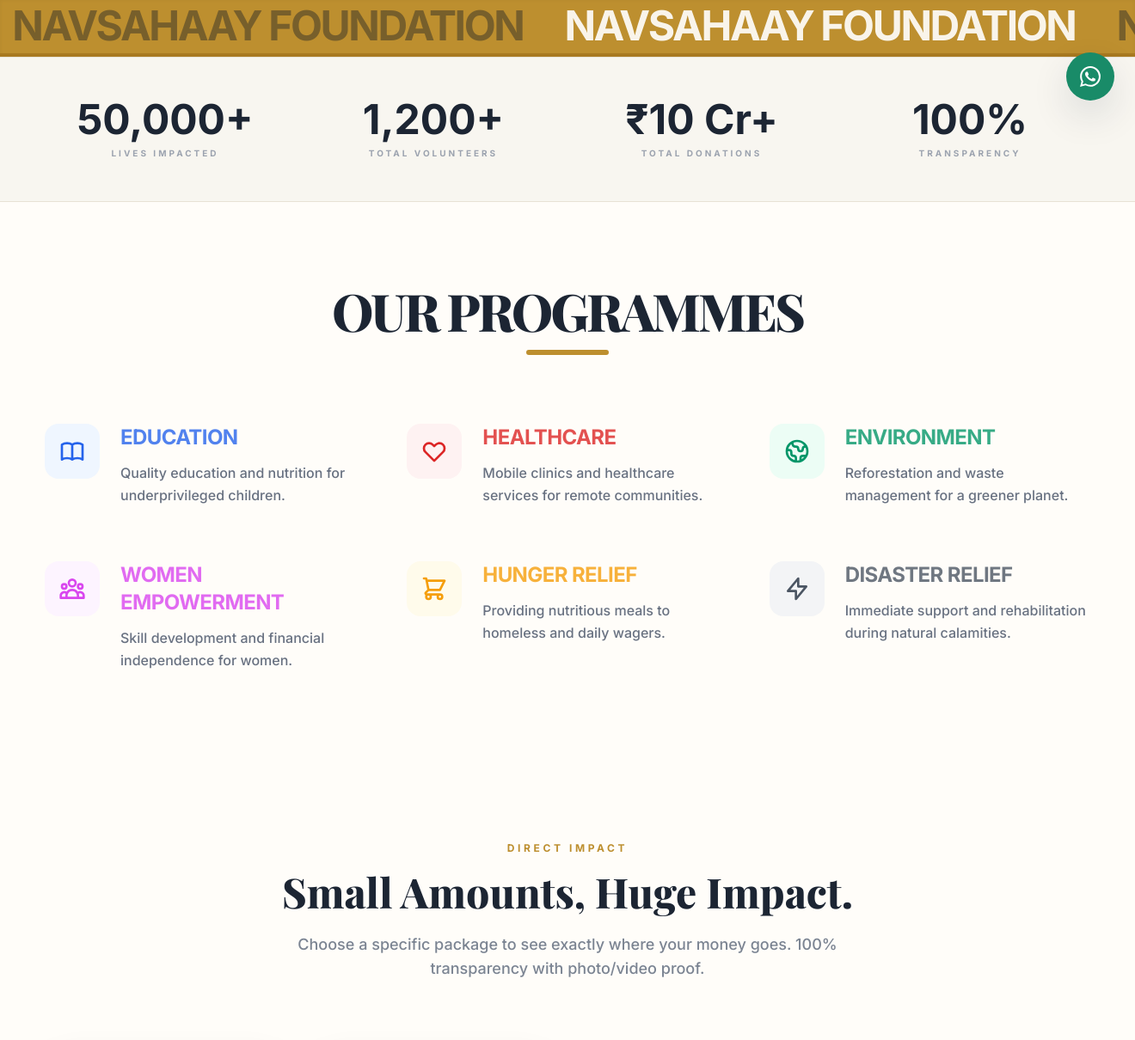
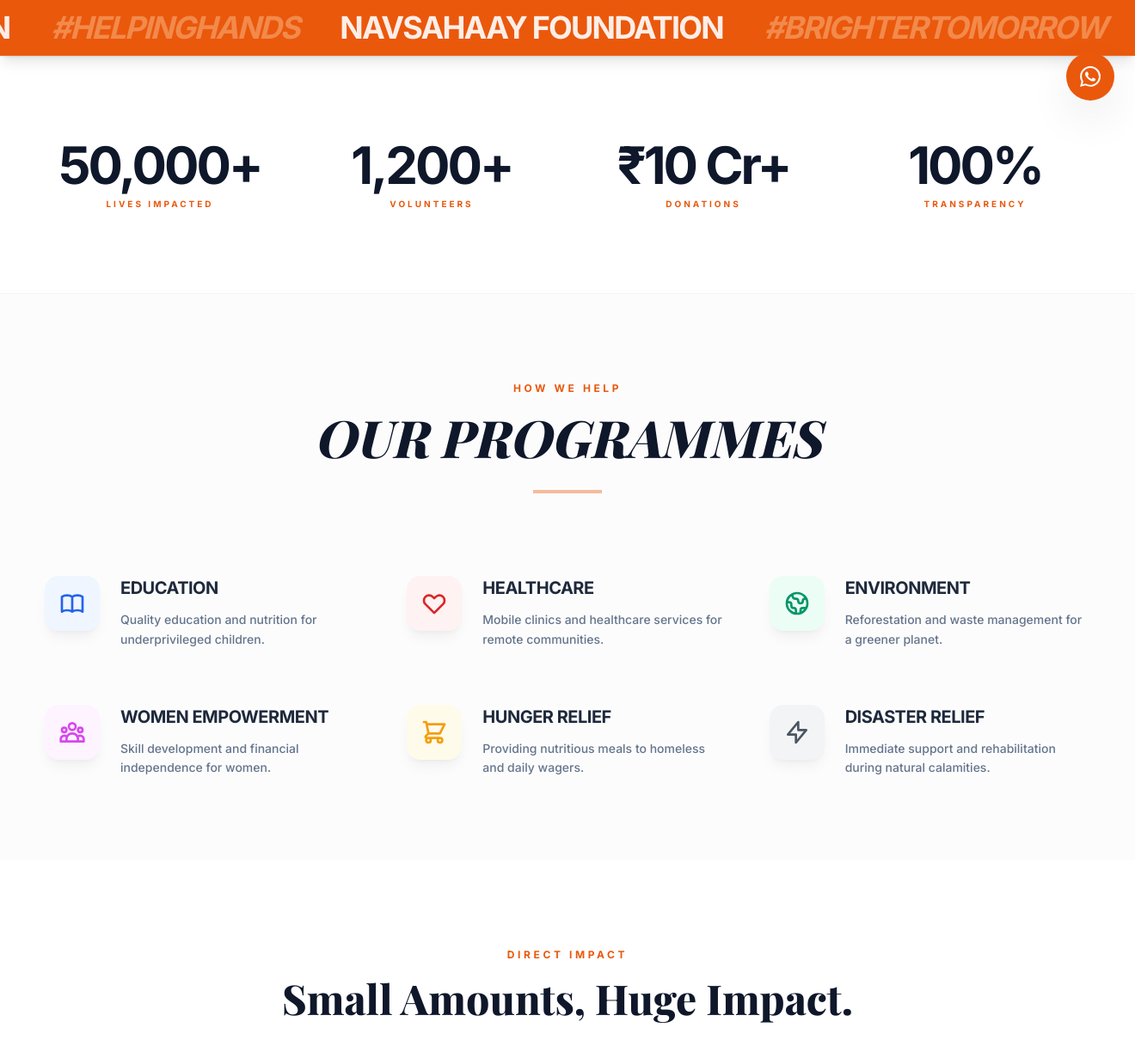
Before and after one commit to supportzingtv-create/NavSahaay, a Flask app: page / in a window 1320 px wide. Shown: the part 659-1869 px from the top of the page at 86% size. Run offline with Flask 3, Linux system fonts and the light colour scheme; data that the repository does not hold is empty; some libraries are stand-ins or nearby versions.

Commit message:
asdfggafahrqhrfq

```diff
--- a/app/templates/base.html
+++ b/app/templates/base.html
@@ -31,12 +31,17 @@
                     },
                     colors: {
                         primary: {
-                            50: '#fbf6e8',
-                            100: '#f5e8c5',
-                            500: '#d2aa55',
-                            600: '#bd8f2f',
-                            700: '#a87920',
-                            800: '#805d15',
+                            50: '#fff7ed',
+                            100: '#ffedd5',
+                            500: '#f97316',
+                            600: '#ea580c',
+                            700: '#c2410c',
+                            800: '#9a3412',
+                        },
+                        secondary: {
+                            50: '#f8fafc',
+                            900: '#0f172a',
+                            950: '#020617',
                         }
                     }
                 }
@@ -45,17 +50,27 @@
     </script>
 
     <style>
+        :root {
+            --brand-orange: #f97316;
+            --brand-navy: #0f172a;
+            --brand-navy-deep: #020617;
+            --bg-light: #ffffff;
+            --bg-soft: #f8fafc;
+            --text-main: #1e293b;
+        }
         .glass-nav {
-            background: rgba(255, 255, 255, 0.9);
+            background: rgba(255, 255, 255, 0.95);
             backdrop-filter: blur(12px);
             -webkit-backdrop-filter: blur(12px);
+            border-bottom: 1px solid #f1f5f9;
         }
         .ticker-wrap {
             width: 100%;
             overflow: hidden;
-            background-color: #12233f;
+            background-color: var(--brand-navy);
             color: white;
-            padding: 8px 0;
+            padding: 10px 0;
+            border-bottom: 1px solid rgba(255,255,255,0.1);
         }
         .ticker {
             display: inline-block;
@@ -74,46 +89,42 @@
     <link rel="stylesheet" href="https://cdn.jsdelivr.net/npm/swiper@11/swiper-bundle.min.css" />
 
     <style>
-        :root {
-            --navy: #12233f;
-            --navy-deep: #0b172b;
-            --gold: #bd8f2f;
-            --gold-soft: #fbf6e8;
-            --ivory: #f8f6f0;
-            --ink: #1c2533;
+        .site-theme { background: var(--bg-light); color: var(--text-main); }
+        .site-theme .bg-white { background-color: #ffffff; }
+        .site-theme .bg-gray-50 { background-color: var(--bg-soft); }
+        .site-theme .bg-gray-900 { background-color: var(--brand-navy); }
+        .site-theme .bg-gray-950 { background-color: var(--brand-navy-deep); }
+        .site-theme .text-gray-900 { color: #0f172a; }
+        .site-theme .text-gray-700 { color: #334155; }
+        .site-theme .border-gray-100 { border-color: #f1f5f9; }
+        .site-theme .shadow-xl, .site-theme .shadow-2xl { box-shadow: 0 20px 50px rgba(15, 23, 42, 0.08); }
+
+        /* Modern Button Refinement */
+        .btn-brand {
+            background-color: var(--brand-orange);
+            color: white;
+            transition: all 0.3s ease;
         }
-        .site-theme { background: var(--ivory); color: var(--ink); }
-        .site-theme .bg-white { background-color: #fffdf9; }
-        .site-theme .bg-gray-50 { background-color: var(--ivory); }
-        .site-theme .bg-gray-100 { background-color: #eeeae1; }
-        .site-theme .bg-gray-900 { background-color: var(--navy); }
-        .site-theme .bg-gray-950 { background-color: var(--navy-deep); }
-        .site-theme .text-gray-900 { color: var(--ink); }
-        .site-theme .text-gray-700 { color: #4a5362; }
-        .site-theme .text-gray-600 { color: #687181; }
-        .site-theme .text-gray-500 { color: #7b8492; }
-        .site-theme .border-gray-100 { border-color: #e8e2d5; }
-        .site-theme .border-gray-200 { border-color: #ddd7ca; }
-        .site-theme .border-gray-800 { border-color: #263754; }
-        .site-theme .hover\:bg-gray-50:hover { background-color: #f5f1e9; }
-        .site-theme .hover\:bg-black:hover { background-color: #080f1c; }
-        .glass-nav { background: rgba(255, 253, 249, .92); border-color: #e8e2d5; }
-        .site-theme .shadow-xl, .site-theme .shadow-2xl { box-shadow: 0 18px 45px rgba(18, 35, 63, .12); }
+        .btn-brand:hover {
+            background-color: #ea580c;
+            transform: translateY(-2px);
+            box-shadow: 0 10px 25px rgba(249, 115, 22, 0.25);
+        }
     </style>
 </head>
-<body class="site-theme font-sans text-gray-900 antialiased bg-white">
+<body class="site-theme font-sans text-slate-900 antialiased bg-white">
     <!-- Urgent Appeal Banner -->
     {% if urgent_appeal.active %}
-    <div class="bg-[#7b1e2b] text-white py-3 px-4 relative z-[60] shadow-2xl">
+    <div class="bg-orange-600 text-white py-3 px-4 relative z-[60] shadow-xl">
         <div class="max-w-7xl mx-auto flex flex-col sm:flex-row items-center justify-center gap-4 text-center">
-            <div class="flex items-center space-x-2">
-                <span class="flex h-2 w-2 relative">
+            <div class="flex items-center space-x-3">
+                <span class="flex h-2.5 w-2.5 relative">
                     <span class="animate-ping absolute inline-flex h-full w-full rounded-full bg-white opacity-75"></span>
-                    <span class="relative inline-flex rounded-full h-2 w-2 bg-white"></span>
+                    <span class="relative inline-flex rounded-full h-2.5 w-2.5 bg-white"></span>
                 </span>
-                <p class="text-xs sm:text-sm font-black uppercase tracking-widest italic">{{ urgent_appeal.text }}</p>
+                <p class="text-xs sm:text-sm font-extrabold uppercase tracking-widest">{{ urgent_appeal.text }}</p>
             </div>
-            <a href="{{ urgent_appeal.link }}" class="px-6 py-1.5 bg-white text-[#7b1e2b] rounded-full text-[10px] font-black uppercase tracking-widest hover:bg-gray-100 transition-all transform hover:scale-105 active:scale-95 shadow-lg">
+            <a href="{{ urgent_appeal.link }}" class="px-6 py-2 bg-white text-orange-600 rounded-full text-[10px] font-black uppercase tracking-widest hover:bg-orange-50 transition-all shadow-lg">
                 {{ urgent_appeal.btn_text or 'Donate Now' }}
             </a>
         </div>
@@ -164,12 +175,12 @@
                             <a href="#programs" class="block px-4 py-2 text-sm text-gray-600 hover:bg-primary-50 hover:text-primary-600">Food Support</a>
                         </div>
                     </div>
-                    <a href="{{ url_for('main.home') }}#about" class="text-sm font-bold text-gray-700 hover:text-primary-600 transition-colors">About</a>
-                    <a href="{{ url_for('main.home') }}#events" class="text-sm font-bold text-gray-700 hover:text-primary-600 transition-colors">Events</a>
+                    <a href="{{ url_for('main.home') }}#about" class="text-sm font-black text-slate-700 hover:text-primary-600 transition-colors uppercase tracking-widest">About</a>
+                    <a href="{{ url_for('main.home') }}#events" class="text-sm font-black text-slate-700 hover:text-primary-600 transition-colors uppercase tracking-widest">Events</a>
 
-                    <a href="{{ url_for('main.home') }}#donate" class="text-sm font-bold text-primary-600 hover:text-primary-700 border-2 border-primary-600 rounded-full px-5 py-2 hover:bg-primary-50 transition-all">Donate Monthly</a>
+                    <a href="{{ url_for('main.home') }}#donate" class="text-xs font-black text-primary-600 hover:bg-primary-50 border-2 border-primary-600 rounded-full px-6 py-2.5 transition-all uppercase tracking-widest">Donate Monthly</a>
 
-                    <a href="{{ url_for('main.home') }}#donate" class="inline-flex items-center justify-center px-6 py-2.5 border border-transparent rounded-full shadow-lg text-sm font-black text-white bg-primary-600 hover:bg-primary-700 transition-all transform hover:scale-105 uppercase tracking-widest">Donate Now</a>
+                    <a href="{{ url_for('main.home') }}#donate" class="inline-flex items-center justify-center px-8 py-3 border border-transparent rounded-full shadow-xl text-xs font-black text-white bg-primary-600 hover:bg-primary-700 transition-all transform hover:scale-105 uppercase tracking-[0.2em] shadow-primary-500/20">Donate Now</a>
                 </nav>
 
                 <div class="md:hidden flex items-center space-x-4">
@@ -210,20 +221,23 @@
     </main>
 
     <!-- Floating Help Button -->
-    <a href="https://wa.me/{{ social.whatsapp or general.whatsapp }}" target="_blank" class="fixed bottom-6 right-6 z-50 bg-[#198b68] text-white p-4 rounded-full shadow-2xl transform transition-transform hover:scale-110 flex items-center">
+    <a href="https://wa.me/{{ social.whatsapp or general.whatsapp }}" target="_blank" class="fixed bottom-6 right-6 z-50 bg-primary-600 text-white p-4 rounded-full shadow-2xl transform transition-transform hover:scale-110 flex items-center shadow-primary-500/50">
         <svg class="h-6 w-6" fill="currentColor" viewBox="0 0 24 24"><path d="M17.472 14.382c-.297-.149-1.758-.867-2.03-.967-.273-.099-.471-.148-.67.15-.197.297-.767.966-.94 1.164-.173.199-.347.223-.644.075-.297-.15-1.255-.463-2.39-1.475-.883-.788-1.48-1.761-1.653-2.059-.173-.297-.018-.458.13-.606.134-.133.298-.347.446-.52.149-.174.198-.298.298-.497.099-.198.05-.371-.025-.52-.075-.149-.669-1.612-.916-2.207-.242-.579-.487-.5-.669-.51-.173-.008-.371-.01-.57-.01-.198 0-.52.074-.792.372-.272.297-1.04 1.016-1.04 2.479 0 1.462 1.065 2.875 1.213 3.074.149.198 2.096 3.2 5.077 4.487.709.306 1.262.489 1.694.625.712.227 1.36.195 1.871.118.571-.085 1.758-.719 2.006-1.413.248-.694.248-1.289.173-1.413-.074-.124-.272-.198-.57-.347m-5.421 7.403h-.004a9.87 9.87 0 01-5.031-1.378l-.361-.214-3.741.982.998-3.648-.235-.374a9.86 9.86 0 01-1.51-5.26c.001-5.45 4.436-9.884 9.888-9.884 2.64 0 5.122 1.03 6.988 2.898a9.825 9.825 0 012.893 6.994c-.003 5.45-4.437 9.884-9.885 9.884m8.413-18.297A11.815 11.815 0 0012.05 0C5.495 0 .16 5.335.157 11.892c0 2.096.547 4.142 1.588 5.945L.057 24l6.305-1.654a11.882 11.882 0 005.683 1.448h.005c6.554 0 11.89-5.335 11.893-11.893a11.821 11.821 0 00-3.48-8.413z"/></svg>
     </a>
 
     <!-- Footer -->
-    <footer class="bg-gray-950 text-gray-300 py-16 border-t border-gray-800">
-        <div class="max-w-7xl mx-auto px-4 sm:px-6 lg:px-8">
-            <div class="grid grid-cols-1 md:grid-cols-4 gap-12">
+    <footer class="bg-secondary-900 text-slate-300 py-24 border-t border-white/5 relative overflow-hidden">
+        <div class="absolute top-0 right-0 w-96 h-96 bg-primary-600/5 rounded-full blur-[120px] -mr-48 -mt-48"></div>
+        <div class="max-w-7xl mx-auto px-4 sm:px-6 lg:px-8 relative z-10">
+            <div class="grid grid-cols-1 md:grid-cols-4 gap-16">
                 <div class="col-span-1 md:col-span-2">
-                    <div class="flex items-center space-x-0 mb-8">
-                        <img class="h-28 w-auto object-contain" src="{{ url_for('static', filename='images/logo2.png') }}" alt="NavSahaay Logo" style="image-rendering: -webkit-optimize-contrast;">
-                        <div class="-ml-2">
-                            <span class="text-2xl font-black text-white tracking-tighter uppercase font-serif">NAVSAHAAY</span>
-                            <span class="block text-xs font-bold text-primary-500 uppercase tracking-[0.4em] mt-1">Foundation</span>
+                    <div class="flex items-center space-x-3 mb-10">
+                        <div class="bg-white p-2 rounded-2xl shadow-lg shadow-white/5">
+                            <img class="h-12 w-auto object-contain" src="{{ url_for('static', filename='images/logo2.png') }}" alt="NavSahaay Logo">
+                        </div>
+                        <div>
+                            <span class="text-2xl font-black text-white tracking-tighter uppercase font-serif leading-none block">NAVSAHAAY</span>
+                            <span class="block text-[10px] font-black text-primary-500 uppercase tracking-[0.4em] mt-1">Foundation</span>
                         </div>
                     </div>
                     <p class="text-gray-400 leading-relaxed max-w-sm text-sm font-medium">Leading NGO for Donations, Charity & Social Welfare. We provide 100% transparency with photo and video documentation for every contribution.</p>
--- a/app/templates/home.html
+++ b/app/templates/home.html
@@ -24,15 +24,15 @@
     </div>
 </section>
 
-<!-- Scrolling Marquee Section (Orange Bar) -->
-<section class="bg-primary-600 py-2 overflow-hidden border-y-4 border-primary-700 shadow-inner">
+<!-- Scrolling Marquee Section (Dynamic Activity Bar) -->
+<section class="bg-primary-600 py-3 overflow-hidden border-y border-white/10 shadow-lg relative z-20">
     <div class="flex whitespace-nowrap animate-marquee items-center space-x-12">
-        <span class="text-3xl md:text-5xl font-black text-white uppercase tracking-tighter opacity-90">NAVSAHAAY FOUNDATION</span>
-        <span class="text-3xl md:text-5xl font-black text-primary-200 uppercase tracking-tighter opacity-40">NAVSAHAAY FOUNDATION</span>
-        <span class="text-3xl md:text-5xl font-black text-white uppercase tracking-tighter opacity-90">NAVSAHAAY FOUNDATION</span>
-        <span class="text-3xl md:text-5xl font-black text-primary-200 uppercase tracking-tighter opacity-40">NAVSAHAAY FOUNDATION</span>
-        <span class="text-3xl md:text-5xl font-black text-white uppercase tracking-tighter opacity-90">NAVSAHAAY FOUNDATION</span>
-        <span class="text-3xl md:text-5xl font-black text-primary-200 uppercase tracking-tighter opacity-40">NAVSAHAAY FOUNDATION</span>
+        <span class="text-2xl md:text-4xl font-black text-white uppercase tracking-tighter opacity-90">NAVSAHAAY FOUNDATION</span>
+        <span class="text-2xl md:text-4xl font-black text-orange-200 uppercase tracking-tighter opacity-40 italic">#HelpingHands</span>
+        <span class="text-2xl md:text-4xl font-black text-white uppercase tracking-tighter opacity-90">NAVSAHAAY FOUNDATION</span>
+        <span class="text-2xl md:text-4xl font-black text-orange-200 uppercase tracking-tighter opacity-40 italic">#BrighterTomorrow</span>
+        <span class="text-2xl md:text-4xl font-black text-white uppercase tracking-tighter opacity-90">NAVSAHAAY FOUNDATION</span>
+        <span class="text-2xl md:text-4xl font-black text-orange-200 uppercase tracking-tighter opacity-40 italic">#JoinTheMovement</span>
     </div>
 </section>
 
@@ -48,49 +48,50 @@
 </style>
 
 <!-- Impact Counters -->
-<section class="bg-gray-50 py-8 sm:py-12 border-y border-gray-100">
+<section class="bg-white py-16 sm:py-24 border-y border-slate-100">
     <div class="max-w-7xl mx-auto px-4 sm:px-6 lg:px-8">
-        <div class="grid grid-cols-2 md:grid-cols-4 gap-8 text-center">
-            <div>
-                <p class="text-3xl md:text-5xl font-black text-gray-900">{{ stats.lives_impacted }}</p>
-                <p class="text-[10px] font-bold text-gray-400 uppercase tracking-[0.3em] mt-2">Lives Impacted</p>
+        <div class="grid grid-cols-2 md:grid-cols-4 gap-12 text-center">
+            <div class="space-y-2">
+                <p class="text-4xl md:text-6xl font-black text-slate-900 tracking-tighter">{{ stats.lives_impacted }}</p>
+                <p class="text-[10px] font-black text-primary-600 uppercase tracking-[0.3em]">Lives Impacted</p>
             </div>
-            <div>
-                <p class="text-3xl md:text-5xl font-black text-gray-900">{{ stats.volunteers_count }}</p>
-                <p class="text-[10px] font-bold text-gray-400 uppercase tracking-[0.3em] mt-2">Total Volunteers</p>
+            <div class="space-y-2">
+                <p class="text-4xl md:text-6xl font-black text-slate-900 tracking-tighter">{{ stats.volunteers_count }}</p>
+                <p class="text-[10px] font-black text-primary-600 uppercase tracking-[0.3em]">Volunteers</p>
             </div>
-            <div>
-                <p class="text-3xl md:text-5xl font-black text-gray-900">{{ stats.total_donations }}</p>
-                <p class="text-[10px] font-bold text-gray-400 uppercase tracking-[0.3em] mt-2">Total Donations</p>
+            <div class="space-y-2">
+                <p class="text-4xl md:text-6xl font-black text-slate-900 tracking-tighter">{{ stats.total_donations }}</p>
+                <p class="text-[10px] font-black text-primary-600 uppercase tracking-[0.3em]">Donations</p>
             </div>
-            <div>
-                <p class="text-3xl md:text-5xl font-black text-gray-900">100%</p>
-                <p class="text-[10px] font-bold text-gray-400 uppercase tracking-[0.3em] mt-2">Transparency</p>
+            <div class="space-y-2">
+                <p class="text-4xl md:text-6xl font-black text-slate-900 tracking-tighter">100%</p>
+                <p class="text-[10px] font-black text-primary-600 uppercase tracking-[0.3em]">Transparency</p>
             </div>
         </div>
     </div>
 </section>
 
-<!-- Our Programmes (Smile Foundation Inspired) -->
-<section id="programs" class="py-24 bg-white">
+<!-- Our Programmes -->
+<section id="programs" class="py-24 bg-gray-50/50">
     <div class="max-w-7xl mx-auto px-4 sm:px-6 lg:px-8">
-        <div class="text-center mb-20">
-            <h2 class="text-4xl md:text-6xl font-serif font-black text-gray-900 uppercase tracking-tighter">Our Programmes</h2>
-            <div class="h-1.5 w-24 bg-primary-600 mx-auto mt-4 rounded-full"></div>
+        <div class="text-center mb-24">
+            <span class="text-primary-600 font-black tracking-[0.3em] uppercase text-xs">How we help</span>
+            <h2 class="text-4xl md:text-6xl font-serif font-black text-slate-900 mt-4 leading-tight uppercase italic">Our Programmes</h2>
+            <div class="h-1 w-20 bg-primary-600 mx-auto mt-8 opacity-40"></div>
         </div>
 
-        <div class="grid md:grid-cols-2 lg:grid-cols-3 gap-y-16 gap-x-12">
+        <div class="grid md:grid-cols-2 lg:grid-cols-3 gap-x-12 gap-y-16">
             {% for prog in programmes %}
             <div class="flex items-start space-x-6 group">
-                <div class="flex-shrink-0 w-16 h-16 rounded-2xl flex items-center justify-center transition-colors duration-300"
+                <div class="flex-shrink-0 w-16 h-16 rounded-2xl flex items-center justify-center transition-all duration-500 group-hover:rotate-6 shadow-lg shadow-black/5"
                      style="background-color: {{ prog.bg_color }}; color: {{ prog.icon_color }}">
                     <div class="w-8 h-8">
                         {{ prog.svg | safe }}
                     </div>
                 </div>
                 <div>
-                    <h3 class="text-2xl font-black uppercase mb-3 tracking-tight" style="color: {{ prog.icon_color }}CC">{{ prog.title }}</h3>
-                    <p class="text-gray-600 font-medium leading-relaxed">{{ prog.description }}</p>
+                    <h3 class="text-xl font-black uppercase mb-3 tracking-tight text-slate-800">{{ prog.title }}</h3>
+                    <p class="text-slate-500 font-medium leading-relaxed text-sm">{{ prog.description }}</p>
                 </div>
             </div>
             {% endfor %}
@@ -139,7 +140,7 @@
                     </div>
                     <span class="text-[10px] font-bold text-gray-400 uppercase tracking-widest">Impact</span>
                 </div>
-                <button onclick="quickDonate('{{ pkg.title }}', {{ pkg.amount }})" class="w-full py-4 rounded-xl bg-gray-900 text-white font-bold text-xs uppercase tracking-widest hover:bg-primary-600 transition-colors shadow-lg">Donate Now</button>
+                <button onclick="quickDonate('{{ pkg.title }}', {{ pkg.amount }})" class="w-full py-4 rounded-xl bg-slate-900 text-white font-black text-xs uppercase tracking-widest hover:bg-primary-600 transition-all shadow-lg active:scale-95">Donate Now</button>
             </div>
         </div>
         {% endfor %}
```
